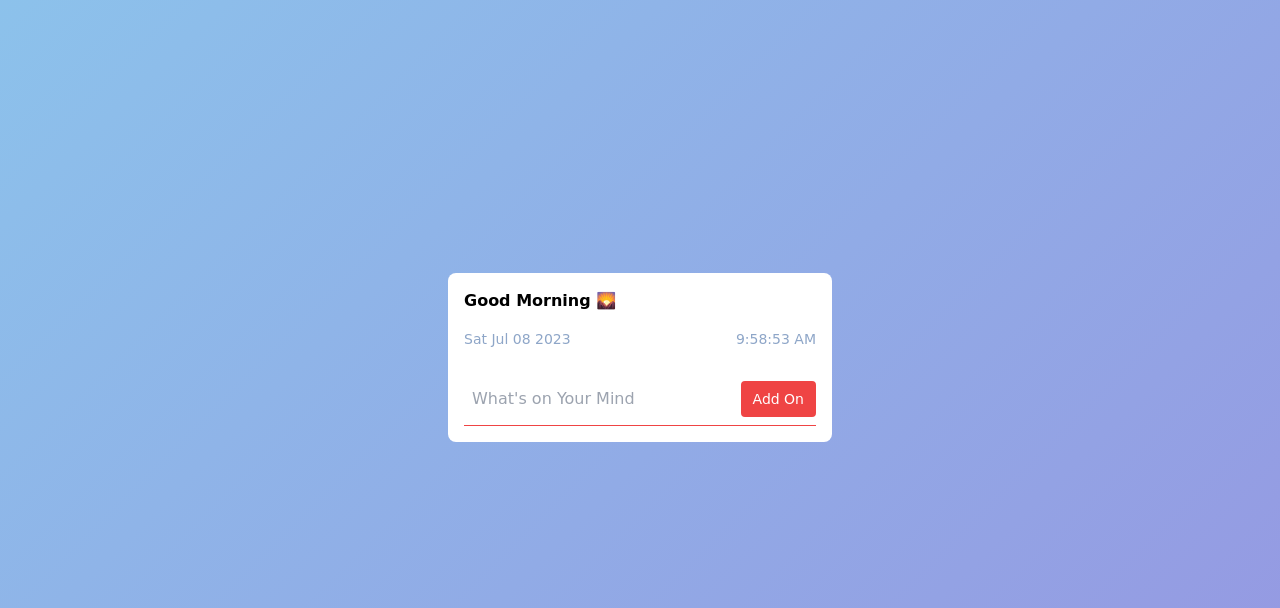
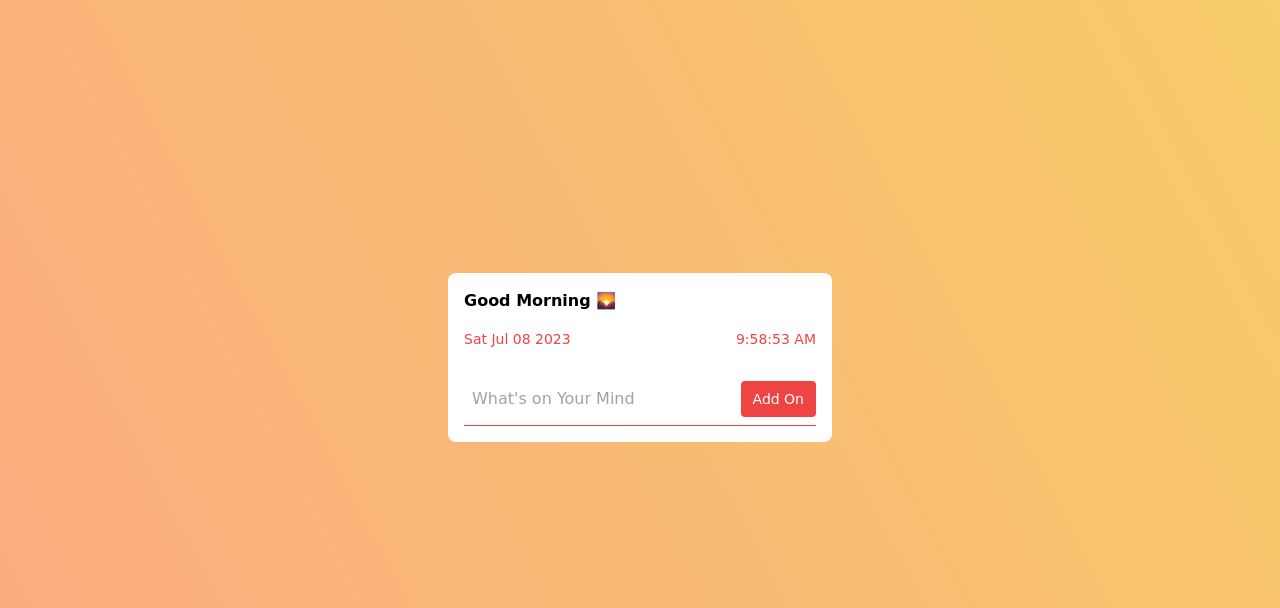
Before and after one commit to 2bycodec/To-Do-List, a plain HTML site: page index.html in a window 1280 px wide. Shown: the part 210-818 px from the top of the page. Drawn offline with nearby package versions, Linux system fonts and the light colour scheme; a web font is replaced by a local one.

Commit message:
background color

```diff
--- a/index.html
+++ b/index.html
@@ -20,9 +20,10 @@
     <!--Background Color-->
         <style>
             body{
-                background-color: #8BC6EC;
-                background-image: linear-gradient(135deg, #8BC6EC 0%, #9599E2 100%);
+                /* background-color: #8BC6EC;
+                background-image: linear-gradient(135deg, #8BC6EC 0%, #9599E2 100%); */
                 font-family: 'Atma', cursive;
+                transition: background-color 0.5s ease;
             }
         </style>
 
@@ -36,8 +37,8 @@
         <div class="h-auto w-96 bg-white rounded-lg p-4">
             <p id="lblGreetings" class="font-medium mb-4 text-Black"></p>
             <div class="mt-3 text-sm text-[#8ea6c8] flex justify-between items-center pb-6">
-                <p class="set_date">Thursday 28 May</p>
-                <p class="set_time">8:00 AM</p>
+                <p class="set_date text-red-500">Thursday 28 May</p>
+                <p class="set_time text-red-500">8:00 AM</p>
             </div>
             <!--To Do List-->
             <form class="w-full max-w-sm">
@@ -161,7 +162,6 @@
         //Greeting
         var myDate = new Date();
         var hrs = myDate.getHours();
-
         var greet;
         if (hrs >= 5 && hrs < 12)
               greet = 'Good Morning 🌄';
@@ -173,10 +173,26 @@
             greet = 'Good Evening 🌃';
         else
             greet = 'Good Night 🌇';
-
-
         document.getElementById('lblGreetings').innerHTML =
             '<b>' + greet + '</b>';
+
+        //Background Change
+        function changeBackgroundColor() {
+          var hour = new Date().getHours();
+          var bodyElement = document.body;
+
+          if (hour >= 6 && hour < 12) {
+            bodyElement.style.backgroundColor = "#FBAB7E";
+            bodyElement.style.backgroundImage = "linear-gradient(62deg, #FBAB7E 0%, #F7CE68 100%)";
+          } else if (hour >= 12 && hour < 18) {
+            bodyElement.style.backgroundColor = "#8BC6EC";
+            bodyElement.style.backgroundImage = "linear-gradient(135deg, #8BC6EC 0%, #9599E2 100%)";
+          } else {
+            bodyElement.style.backgroundColor = "#21D4FD";
+            bodyElement.style.backgroundImage = "linear-gradient(19deg, #21D4FD 0%, #B721FF 100%)";
+          }
+        }
+        changeBackgroundColor();
 
     </script>
 
```
